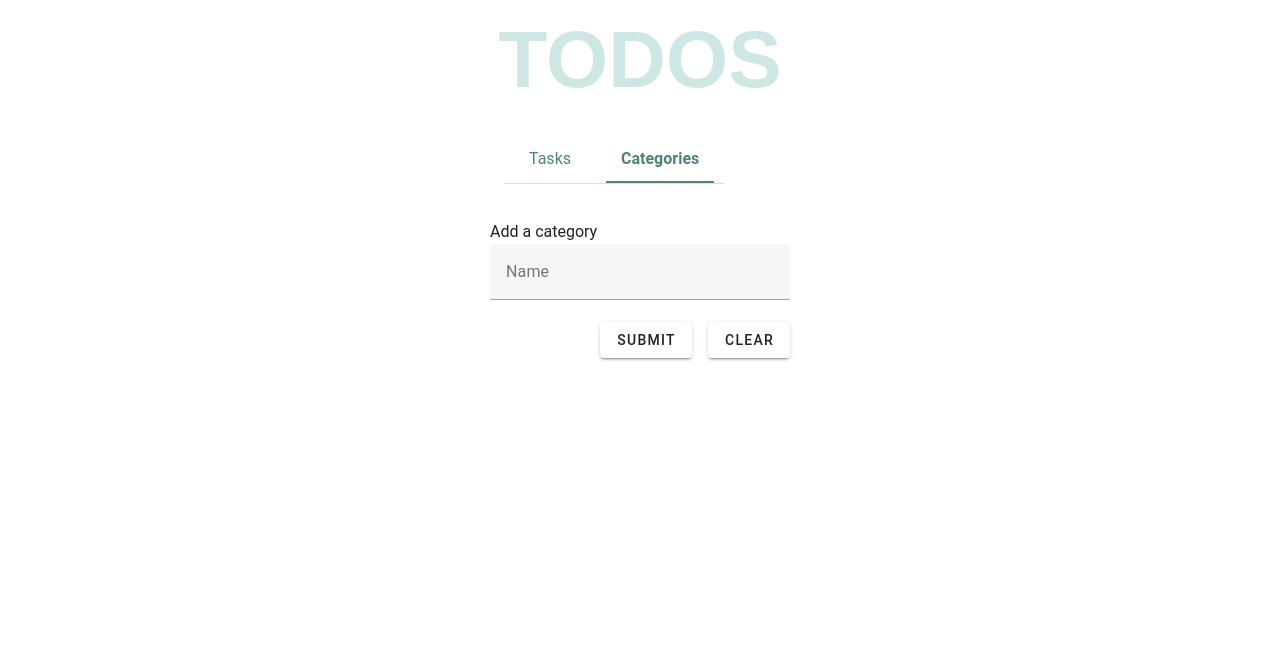
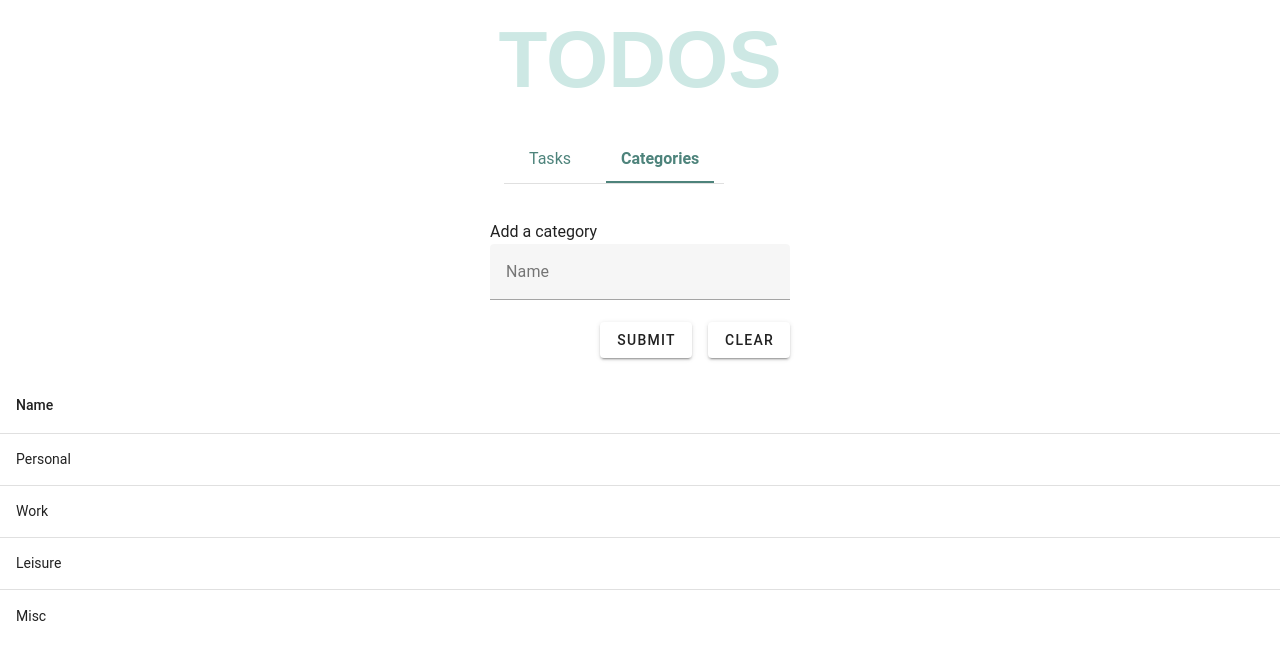
Before and after one commit to marinelakal/To-do-App, a Vue app: page /categories in a window 1280 px wide. Shown: the top 660 px of the page. Built offline with nearby package versions, Linux system fonts and the light colour scheme.

Commit message:
Form inputs are required, Clear button are functional, categories table is presented at initial stage

```diff
--- a/src/components/Categories/TheCategory.vue
+++ b/src/components/Categories/TheCategory.vue
@@ -1,7 +1,7 @@
 <template>
 
     <v-sheet class="mx-auto" width="300">
-        <v-form fast-fail @submit.prevent>
+        <v-form fast-fail @submit.prevent ref="form">
             <p>Add a category</p>
             <v-text-field
             label="Name"
@@ -15,7 +15,7 @@
                 submit
                 </v-btn>
 
-                <v-btn>
+                <v-btn @click="reset">
                 clear
                 </v-btn>
             </div>
@@ -23,9 +23,22 @@
         </v-form>
     </v-sheet>
 
+    <the-category-table></the-category-table>
 
 
 </template>
+
+<script>
+    import TheCategoryTable from './TheCategoryTable.vue'
+    export default {
+    components: { TheCategoryTable },
+    methods: {
+      reset() {
+        this.$refs.form.reset()
+      }
+    }
+    }
+  </script>
 
 <style scoped>
 .v-sheet {
--- /dev/null
+++ b/src/components/Categories/TheCategoryTable.vue
@@ -0,0 +1,59 @@
+<template>
+    <v-table height="300px">
+    <thead>
+      <tr>
+        <th class="text-left">
+          Name
+        </th>
+
+      </tr>
+    </thead>
+
+    <tbody>
+      <tr
+        v-for="item in categories"
+        :key="item.name"
+      >
+        <td>{{ item.name }}</td>
+
+      </tr>
+    </tbody>
+
+  </v-table>
+</template>
+
+<script>
+  export default {
+    data () {
+      return {
+        categories: [
+          {
+            name: 'Personal',
+          },
+          {
+            name: 'Work',
+          },
+          {
+            name: 'Leisure',
+          },
+          {
+            name: 'Misc',
+          }
+        ],
+      }
+    },
+  }
+</script>
+
+
+<style scoped>
+.v-table {
+        margin-top: 20px;
+        display: flex;
+        justify-content:center;
+    }
+
+
+
+
+</style>
--- a/src/components/Tasks/TheTaskForm.vue
+++ b/src/components/Tasks/TheTaskForm.vue
@@ -4,12 +4,20 @@
         What needs to be done?
     </div>
     <v-sheet class="mx-auto" width="300">
-      <v-form fast-fail @submit.prevent>
+      <v-form fast-fail @submit.prevent ref="form">
         <v-text-field
+          v-model="name"
           label="Name"
+          :rules="nameRules"
+          required
         ></v-text-field>
 
-        <v-textarea label="Description"></v-textarea>
+        <v-textarea
+          v-model="description"
+          label="Description"
+          :rules="descriptionRules"
+          required
+        ></v-textarea>
 
         <v-date-input
             label="Select a date"
@@ -19,13 +27,16 @@
       ></v-date-input>
 
         <v-select
+            v-model="select"
             label="Select Category"
+            :rules="selectRules"
+            required
             :items="['Personal', 'Work', 'Leisure', 'Misc']"
         ></v-select>
 
 
         <v-container>
-            <v-radio-group>
+            <v-radio-group v-model="radios">
                 <v-radio label="Low" value="one" color="green"></v-radio>
                 <v-radio label="Medium" value="two" color="orange"></v-radio>
                 <v-radio label="High" value="three" color="red"></v-radio>
@@ -40,7 +51,7 @@
         submit
         </v-btn>
 
-        <v-btn>
+        <v-btn @click="reset">
         clear
         </v-btn>
     </div>
@@ -50,7 +61,46 @@
 
 </template>
 
+<script>
+  export default {
+    data: () => ({
+      valid: false,
+      name: '',
+      description: '',
+      radios: "one",
+      select: '',
+      nameRules: [
+        value => {
+          if (value) return true
 
+          return 'Name is required.'
+        }
+      ],
+      descriptionRules: [
+      value => {
+          if (value) return true
+
+          return 'Description is required.'
+        }
+      ],
+      selectRules: [
+      value => {
+          if (value) return true
+
+          return 'Category is required.'
+        }
+      ],
+
+
+    }),
+
+    methods: {
+      reset() {
+        this.$refs.form.reset()
+      }
+    }
+  }
+</script>
 
 
 <style>
```
